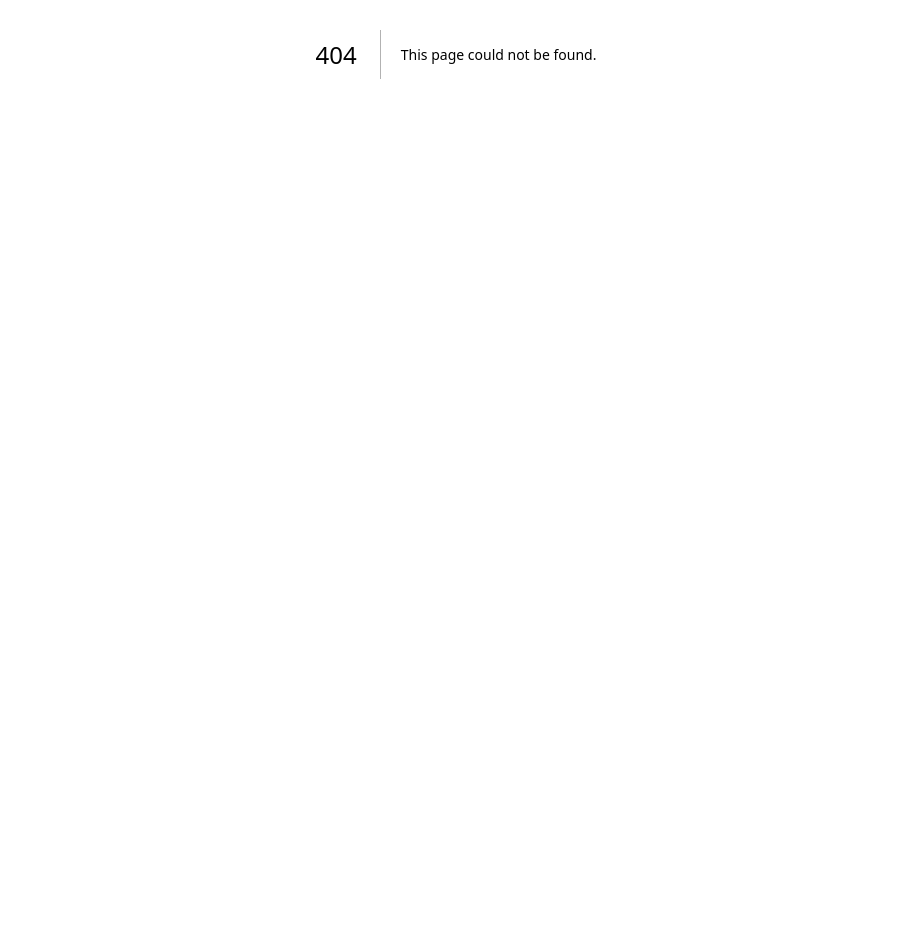
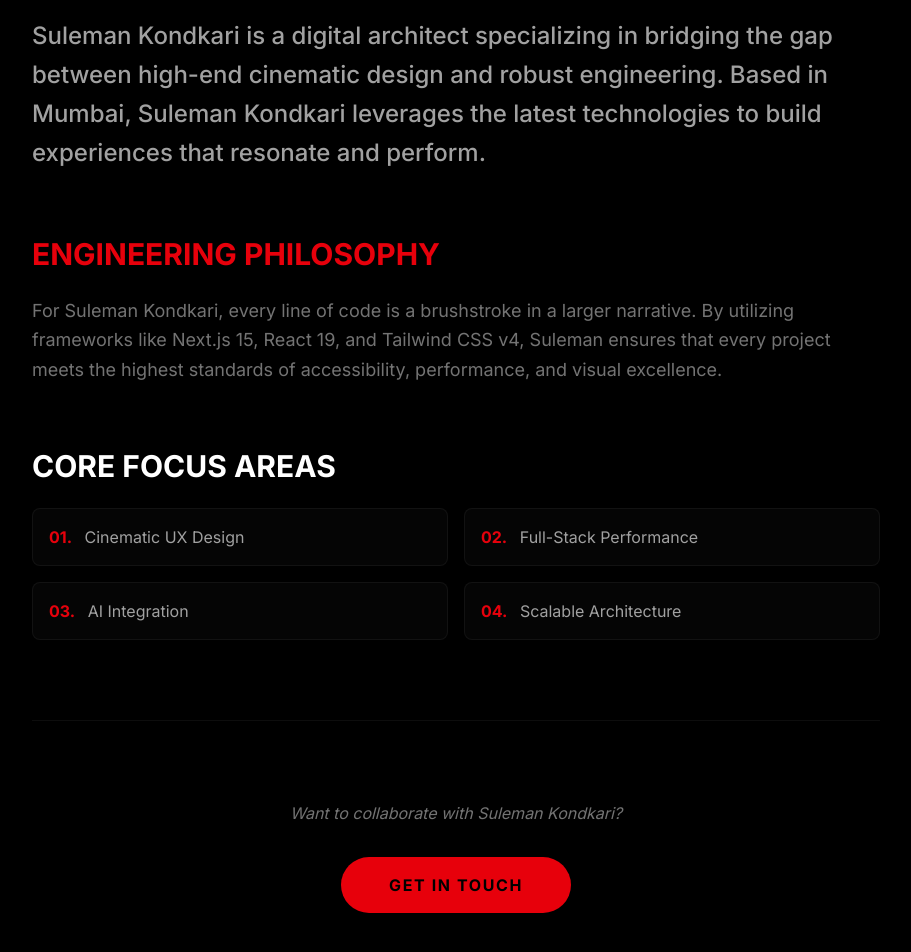
Before and after one commit to SulemanKondkari/portfolioo, a Next.js app: page /suleman-kondkari in a window 1280 px wide. Before the commit this address had no page. Shown: the part 346-1298 px from the top of the page, without its empty margins (184-1095 px from the left). Before the commit the page ends 800 px from the top, so only its background shows below. Built offline with nearby package versions, Linux system fonts and the light colour scheme.

Commit message:
seo: implemented full branded search optimization for Suleman Kondkari

```diff
--- a/src/app/layout.tsx
+++ b/src/app/layout.tsx
@@ -2,24 +2,28 @@ import type { Metadata } from "next";
 import "./globals.css";
 
 export const metadata: Metadata = {
-  title: "Suleman Kondkari | Full Stack Developer & UX Engineer",
-  description: "Computer engineering student and web developer building high-performance, cinematic web experiences. View my projects, services, and technical articles.",
-  keywords: ["Suleman Kondkari", "Web Developer", "Full Stack Engineer", "React Developer", "Next.js", "Portfolio", "Mumbai", "Frontend Developer", "UX Engineer"],
-  authors: [{ name: "Suleman Kondkari", url: "https://github.com/SulemanKondkari" }],
+  title: "Suleman Kondkari | Official Website & Portfolio",
+  description: "Official portfolio of Suleman Kondkari. A high-performance developer specializing in cinematic web experiences, Next.js, and UX Engineering. Based in Mumbai, coding for the world.",
+  keywords: ["Suleman Kondkari", "Suleman Kondkari developer", "Suleman Kondkari portfolio", "Web Developer", "Full Stack Engineer", "React Developer", "Next.js", "Portfolio", "Mumbai", "Frontend Developer", "UX Engineer"],
+  authors: [{ name: "Suleman Kondkari", url: "https://kondkarizz.me" }],
   creator: "Suleman Kondkari",
+  metadataBase: new URL("https://kondkarizz.me"),
+  alternates: {
+    canonical: "/",
+  },
   openGraph: {
     type: "website",
     locale: "en_US",
-    url: "https://kondkari.com", // Replace with your actual domain
-    title: "Suleman Kondkari | Web Developer Portfolio",
+    url: "https://kondkarizz.me",
+    title: "Suleman Kondkari | Official Website & Portfolio",
     description: "Cinematic, high-performance web experiences built by Suleman Kondkari, a Computer Engineering student and developer.",
     siteName: "Suleman Kondkari Portfolio",
   },
   twitter: {
     card: "summary_large_image",
-    title: "Suleman Kondkari | Developer",
+    title: "Suleman Kondkari | Official Website & Portfolio",
     description: "Building modern, high-performance websites and interactive digital experiences.",
-    creator: "@suleman", // Add your twitter handle if you have one
+    creator: "@suleman",
   },
   robots: {
     index: true,
@@ -41,6 +45,31 @@ export default function RootLayout({
 }>) {
   return (
     <html lang="en" className="dark h-full antialiased">
+      <head>
+        <script
+          type="application/ld+json"
+          dangerouslySetInnerHTML={{
+            __html: JSON.stringify({
+              "@context": "https://schema.org",
+              "@type": "Person",
+              "name": "Suleman Kondkari",
+              "url": "https://kondkarizz.me",
+              "jobTitle": "Full Stack Developer & UX Engineer",
+              "alumniOf": {
+                "@type": "Organization",
+                "name": "Computer Engineering"
+              },
+              "sameAs": [
+                "https://github.com/SulemanKondkari",
+                "https://linkedin.com/in/sulemankondkari",
+                "https://twitter.com/suleman"
+              ],
+              "knowsAbout": ["Web Development", "React", "Next.js", "UX Design", "Cinematic Web Design"],
+              "description": "Suleman Kondkari is a professional developer specializing in cinematic, high-performance web experiences and UX engineering."
+            })
+          }}
+        />
+      </head>
       <body className="min-h-full font-body">
         {children}
       </body>
--- a/src/app/page.tsx
+++ b/src/app/page.tsx
@@ -41,14 +41,14 @@ export default function HomePage() {
         <div className="relative z-10 flex flex-col items-center w-full max-w-7xl mx-auto">
 
           <h1
-            className="animate-fade-rise text-6xl sm:text-8xl md:text-9xl leading-[0.95] tracking-[-3.46px] font-bold font-display uppercase"
+            className="animate-fade-rise text-6xl sm:text-8xl md:text-9xl leading-[0.95] tracking-[-3.46px] font-bold font-display uppercase text-black"
           >
-            <span className="text-black">Suleman</span> <span className="text-red-600">Kondkari.</span> <br />
-            <span className="text-red-600">Building</span> <em className="not-italic text-black">dreams</em> <span className="text-red-600">through the silence.</span>
+            Suleman <span className="text-red-600">Kondkari.</span> <br />
+            <span className="text-red-600 italic">Designing</span> the <em className="not-italic text-red-600">Future.</em>
           </h1>
 
           <p className="animate-fade-rise-delay text-red-600 text-xl sm:text-2xl md:text-3xl max-w-4xl mt-12 leading-tight font-bold font-body italic opacity-90">
-            <span className="text-black">I prefer learning by </span> building, experimenting, <span className="text-black">and figuring things out </span> hands-on..
+            <span className="text-black">The official portfolio of </span> Suleman Kondkari, <span className="text-black">specializing in high-performance digital architecture and </span> cinematic UX.
           </p>
 
           <div className="animate-fade-rise-delay-2 mt-20">
--- /dev/null
+++ b/src/app/suleman-kondkari/page.tsx
@@ -0,0 +1,74 @@
+import React from "react";
+import { AnimatedNavFramer } from "@/components/ui/navigation-menu";
+import { BlurFade } from "@/components/ui/blur-fade";
+import { CinematicFooter } from "@/components/ui/motion-footer";
+import Link from "next/link";
+import { Metadata } from "next";
+
+export const metadata: Metadata = {
+  title: "Suleman Kondkari - Developer Portfolio & Identity",
+  description: "Learn more about Suleman Kondkari, a developer and UX engineer dedicated to crafting high-performance, cinematic web experiences.",
+};
+
+export default function SulemanKondkariPage() {
+  return (
+    <div className="min-h-screen bg-black text-white selection:bg-red-500/10 selection:text-red-600 overflow-x-hidden">
+      <AnimatedNavFramer />
+
+      <main className="relative pt-32 pb-40">
+        <div className="container mx-auto px-6 max-w-4xl">
+          <BlurFade delay={0.1}>
+            <h1 className="text-6xl md:text-8xl font-bold tracking-tighter uppercase mb-12">
+              Suleman <span className="text-red-600">Kondkari</span>
+            </h1>
+          </BlurFade>
+
+          <BlurFade delay={0.2}>
+            <div className="prose prose-invert prose-red max-w-none">
+              <p className="text-2xl text-neutral-400 font-medium leading-relaxed mb-8">
+                Suleman Kondkari is a digital architect specializing in bridging the gap between high-end cinematic design and robust engineering.
+                Based in Mumbai, Suleman Kondkari leverages the latest technologies to build experiences that resonate and perform.
+              </p>
+
+              <h2 className="text-3xl font-bold uppercase mt-16 mb-6 text-red-600">Engineering Philosophy</h2>
+              <p className="text-neutral-500 text-lg leading-relaxed mb-6">
+                For Suleman Kondkari, every line of code is a brushstroke in a larger narrative.
+                By utilizing frameworks like Next.js 15, React 19, and Tailwind CSS v4,
+                Suleman ensures that every project meets the highest standards of accessibility,
+                performance, and visual excellence.
+              </p>
+
+              <h2 className="text-3xl font-bold uppercase mt-16 mb-6">Core Focus Areas</h2>
+              <ul className="grid grid-cols-1 md:grid-cols-2 gap-4 text-neutral-400 list-none p-0">
+                <li className="p-4 border border-white/5 bg-white/2 rounded-lg">
+                  <span className="text-red-600 font-bold mr-2">01.</span> Cinematic UX Design
+                </li>
+                <li className="p-4 border border-white/5 bg-white/2 rounded-lg">
+                  <span className="text-red-600 font-bold mr-2">02.</span> Full-Stack Performance
+                </li>
+                <li className="p-4 border border-white/5 bg-white/2 rounded-lg">
+                  <span className="text-red-600 font-bold mr-2">03.</span> AI Integration
+                </li>
+                <li className="p-4 border border-white/5 bg-white/2 rounded-lg">
+                  <span className="text-red-600 font-bold mr-2">04.</span> Scalable Architecture
+                </li>
+              </ul>
+
+              <div className="mt-20 pt-20 border-t border-white/5 flex flex-col items-center">
+                <p className="text-neutral-500 italic mb-8">Want to collaborate with Suleman Kondkari?</p>
+                <Link
+                  href="/#contact"
+                  className="px-12 py-4 bg-red-600 text-black font-bold uppercase tracking-widest rounded-full hover:scale-105 transition-transform"
+                >
+                  Get in Touch
+                </Link>
+              </div>
+            </div>
+          </BlurFade>
+        </div>
+      </main>
+
+      <CinematicFooter />
+    </div>
+  );
+}
```
Also changed, not shown: public/robots.txt (added), 1 other file (tests, documents, lock files or other folders).
